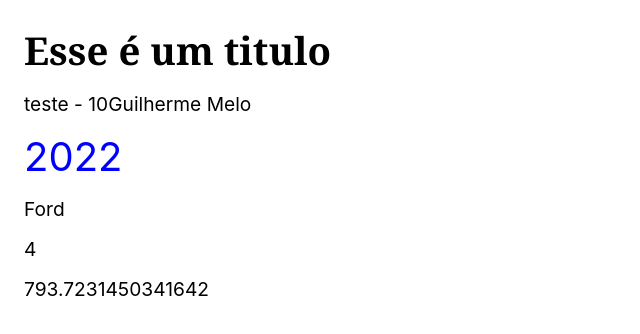
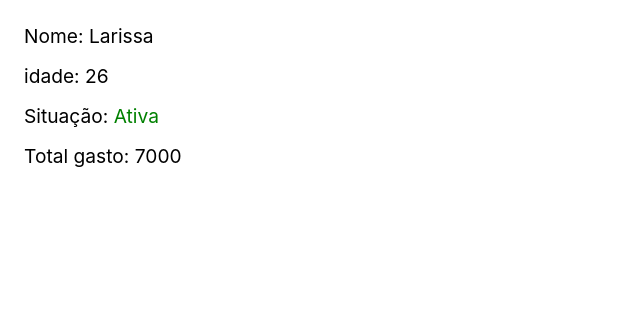
Before and after one commit to jguigo/init-react, a React (Create React App) app: page / in a window 1280 px wide. Shown: the top 334 px of the page, without its empty margins (0-640 px from the left). Built offline with nearby package versions, Linux system fonts and the light colour scheme.

Commit message:
Exerc. 1

```diff
--- a/src/App.js
+++ b/src/App.js
@@ -1,40 +1,48 @@
 import React from "react";
 
-const titulo = <h1>Esse é um titulo</h1>;
+const larissa = {
+   cliente: "Larissa",
+   idade: 26,
+   compras: [
+      { nome: "Notebook", preco: "R$ 2500" },
+      { nome: "Geladeira", preco: "R$ 3000" },
+      { nome: "Smartphone", preco: "R$ 1500" },
+   ],
+   ativa: true,
+};
+
+const guilherme = {
+   cliente: "Guilherme",
+   idade: 31,
+   compras: [
+      { nome: "Notebook", preco: "R$ 2500" },
+      { nome: "Geladeira", preco: "R$ 3000" },
+      { nome: "Smartphone", preco: "R$ 1500" },
+      { nome: "Guitarra", preco: "R$ 3500" },
+   ],
+   ativa: false,
+};
 
 const App = () => {
+   const user = larissa;
 
-   const ativo = true;
-   const random = Math.random();
-
-   function mostrarNome(sobrenome) {
-      return "Guilherme " + sobrenome;
-   }
-
-   const carro = {
-      marca: "Ford",
-      rodas: "4",
-   };
-
-   const estiloP = {
-      color: 'blue',
-      fontSize: "2.5rem"
-
-   }
+   const totalGastos = user.compras
+      .map((item) => Number(item["preco"].split(" ")[1]))
+      .reduce((a, b) => a + b);
 
    return (
       <>
-         {titulo}
+         <p>Nome: {user.cliente}</p>
+         <p>idade: {user.idade}</p>
          <p>
-            {true ? "teste" : "testen"} - {10}
-            {mostrarNome("Melo")}
+            Situação:{" "}
+            <span style={{ color: user.ativa ? "green" : "red" }}>
+               {user.ativa ? "Ativa" : "Inativa"}
+            </span>
          </p>
-         <p style={estiloP}>{new Date().getFullYear()}</p>
-         <p>{carro.marca}</p>
-         <p>{carro.rodas}</p>
-         <p className={ativo ? "ativo" : "inativo"}>{random * 1000}</p>
+         <p>Total gasto: {totalGastos}</p>
+         {totalGastos > 10000 && <p>Você esta gastando muito!"</p>}
       </>
    );
 };
-
 export default App;
```
